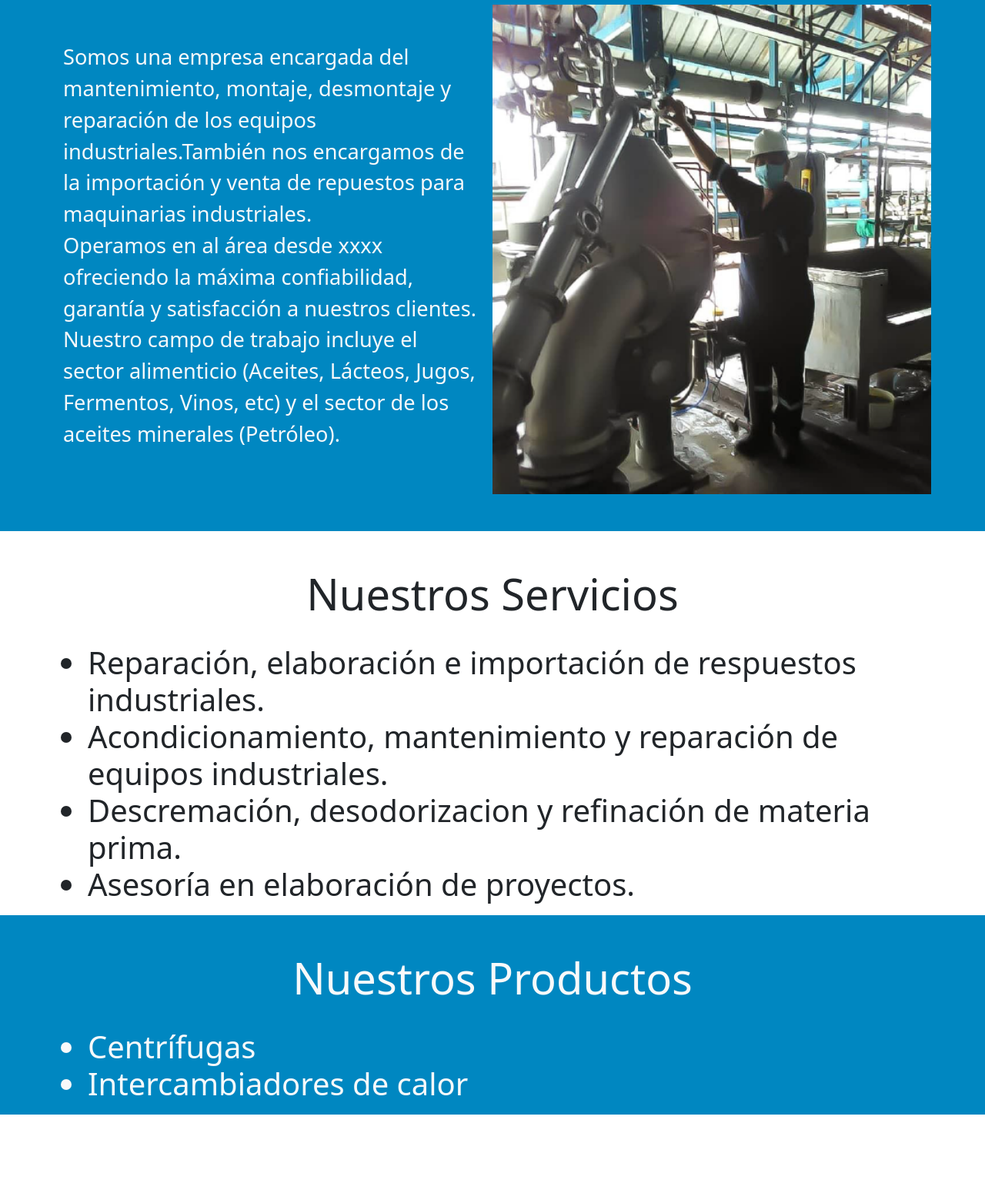
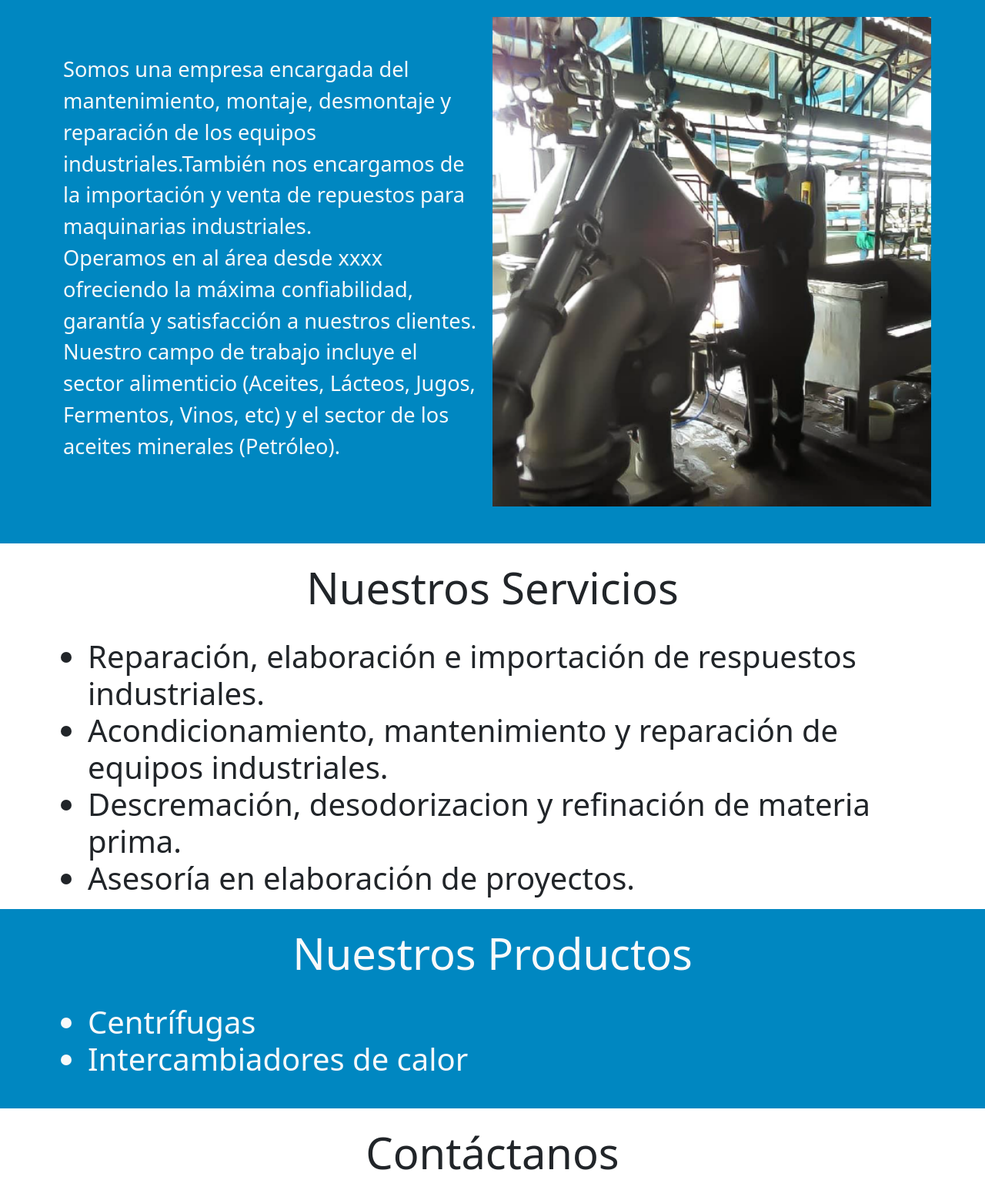
Before and after one commit to SoyEliezerRojas/Centritechs, a website built with webpack: page src/index.html in a window 1280 px wide. Shown: the part 757-2316 px from the top of the page at 77% size. Before the commit the page ends 2205 px from the top, so only its background shows below. Built offline with nearby package versions, Linux system fonts and the light colour scheme; files whose address does not match are found by name.

Commit message:
Retoque de diseño e inicio de la seccion de 'Contacto'

```diff
--- a/src/index.html
+++ b/src/index.html
@@ -30,7 +30,7 @@
               <a class="nav-link" href="#about-us">Nosotros</a>
             </li>
             <li class="nav-item">
-              <a class="nav-link" href="#">Servicios</a>
+              <a class="nav-link" href="#services">Servicios</a>
             </li>
             <li class="nav-item">
               <a class="nav-link" href="#products">Productos</a>
@@ -44,7 +44,7 @@
     </nav>
   </header>
   <main id="main">
-    <section id="home" class="container mt-5 d-flex align-items-center">
+    <section id="home" class="container mt-5 pb-4 d-flex align-items-center">
       <div class="row">
         <div class="col-lg-6 text-start mt-5">
           <h1 class="display-1">CENTRITECHS!</h1>
@@ -56,7 +56,7 @@
         </div>
       </div>
     </section>
-    <section id="about-us" class="mt-5 pb-5 text-light">
+    <section id="about-us" class="pt-3 pb-5 text-light">
       <div class="container text-center">
         <h3 class="display-4 m-5">¿Quienes Somos?</h3>
         <div class="row">
@@ -77,7 +77,7 @@
         </div>
       </div>
     </section>
-    <section id="services" class="pt-5 text-dark">
+    <section id="services" class="pt-4 text-dark">
       <div class="container">
         <div class="row text-center">
           <h3 class="display-4">Nuestros Servicios</h3>
@@ -96,7 +96,7 @@
         </div>
       </div>
     </section>
-    <section id="products" class="pt-5 text-light">
+    <section id="products" class="pt-4 pb-4 text-light">
       <div class="container">
         <div class="row text-center">
           <h3 class="display-4">Nuestros Productos</h3>
@@ -111,6 +111,18 @@
         </div>
       </div>
     </section>
+    <section id="contact" class="pt-4 pb-4 text-dark">
+      <div class="container">
+        <div class="row text-center">
+          <h3 class="display-4">Contáctanos</h3>
+        </div>
+        <div class="row">
+
+        </div>
+
+      </div>
+      </div>
+    </section>
   </main>
 
   <script src="https://cdn.jsdelivr.net/npm/bootstrap@5.0.0-beta3/dist/js/bootstrap.bundle.min.js"
```
Also changed, not shown: dist/index.html.
